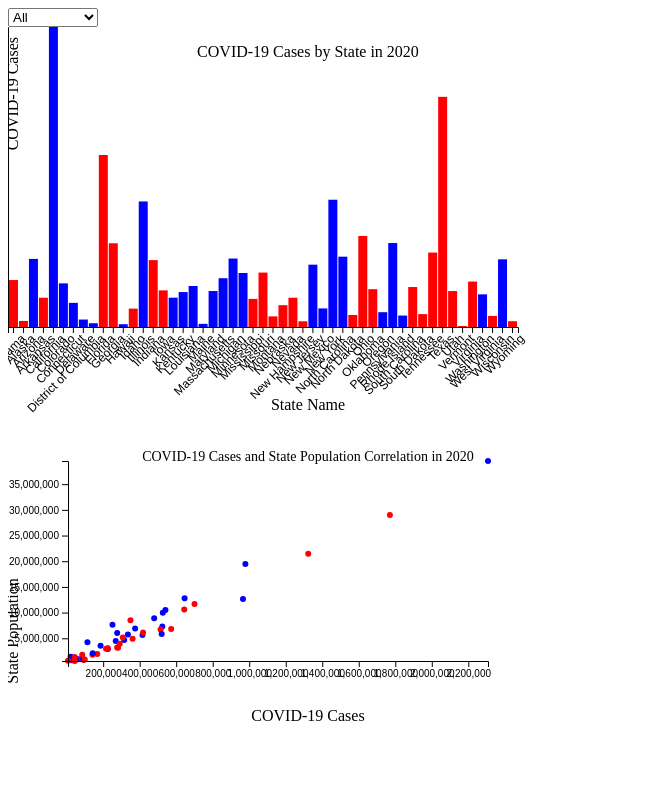
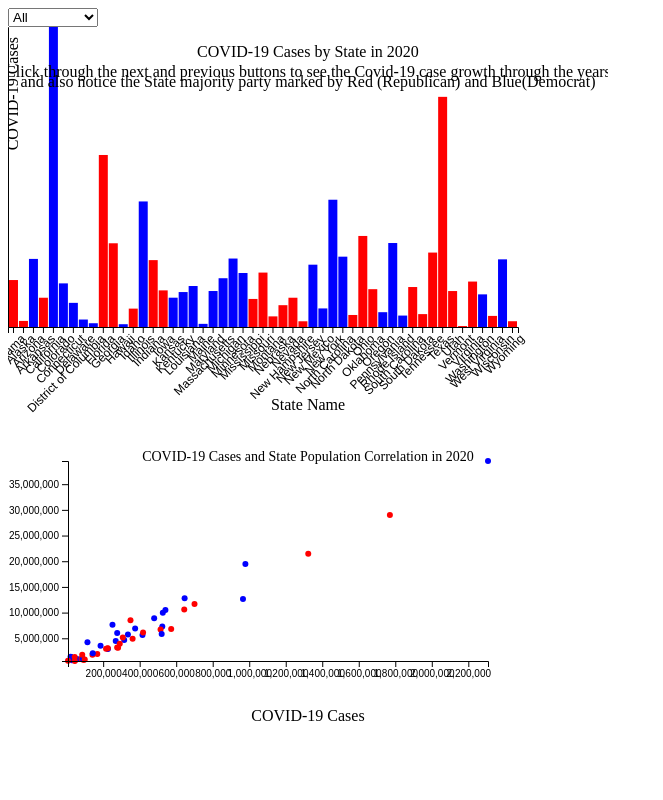
Before and after one commit to Advaitrs/416_Final_Proj, a plain HTML site: page index.html in a window 1280 px wide. Shown: the top 800 px of the page, without its empty margins (0-663 px from the left). Drawn offline with nearby package versions, Linux system fonts and the light colour scheme.

Commit message:
finished

```diff
--- a/index.html
+++ b/index.html
@@ -45,8 +45,17 @@
     function showTooltip(content) {
       const tooltip = d3.select("#tooltip");
       tooltip.text(content);
+
+      // Get the mouse pointer's coordinates
+      const [mouseX, mouseY] = d3.pointer(event);
+
+      // Update the position of the tooltip
+      tooltip.style("left", `${mouseX + 10}px`);
+      tooltip.style("top", `${mouseY + 10}px`);
+
       tooltip.style("visibility", "visible");
     }
+
 
     // Function to hide tooltip
     function hideTooltip() {
@@ -191,7 +200,7 @@
         .attr("r", 3)
         .attr("fill", d => colorScale(d.affiliation))
         .on("mouseover", function(event, d) {
-          showTooltip(`Cases: ${d.cases}, Population: ${d.population}`);
+          showTooltip(`Cases: ${d.cases}, Population: ${d.population}, State: ${d.State}`);
         })
         .on("mouseout", function() {
           hideTooltip();
@@ -222,12 +231,19 @@
         .attr("text-anchor", "middle")
         .text("COVID-19 Cases");
 
-      corrSvg.append("text")
-        .attr("x", -height/2)
-        .attr("y", margin.left / 6)
+      svg.append("text")
+        .attr("x", width/2)
+        .attr("y", 50)
         .attr("text-anchor", "middle")
-        .attr("transform", "rotate(-90)")
-        .text("State Population");
+        .attr("transform", "rotate(0)")
+        .text("Click through the next and previous buttons to see the Covid-19 case growth through the years ");
+
+        svg.append("text")
+        .attr("x", width/2)
+        .attr("y", 60)
+        .attr("text-anchor", "middle")
+        .attr("transform", "rotate(0)")
+        .text("and also notice the State majority party marked by Red (Republican) and Blue(Democrat)");
 
       // Show the correlation plot for the current year
       if (currentSlideIndex === year - 2020) {
```
